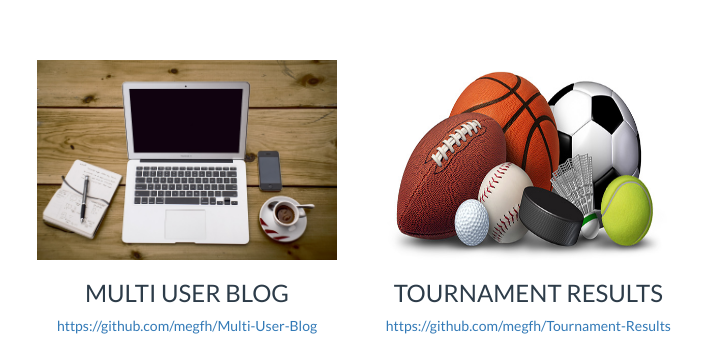
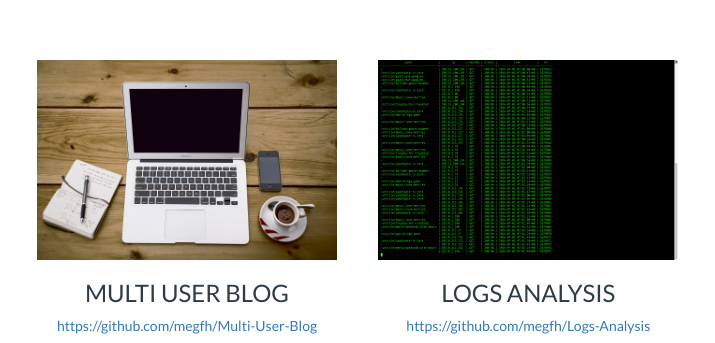
Before and after one commit to megfh/Portfolio-Site, a plain HTML site: page index.html in a window 1280 px wide. Shown: the part 667-1010 px from the top of the page, 453-1168 px from the left. Drawn offline with Linux system fonts and the light colour scheme.

Commit message:
removed tournament results link and added logs analysis

```diff
--- a/index.html
+++ b/index.html
@@ -49,10 +49,10 @@
                     </p>
                 </article>
                 <article class="col-md-4">
-                    <img class="img-responsive project-image" src="images/sports.jpg" alt="sports balls">
-                    <h3 class="text-uppercase">Tournament Results</h3>
+                    <img class="img-responsive project-image" src="images/logs.png" alt="data logs">
+                    <h3 class="text-uppercase">Logs Analysis</h3>
                     <p>
-                        <a href="https://github.com/megfh/Tournament-Results">https://github.com/megfh/Tournament-Results</a>
+                        <a href="https://github.com/megfh/Logs-Analysis">https://github.com/megfh/Logs-Analysis</a>
                     </p>
                 </article>
             </section>
```
Also changed, not shown: images/logs.png (added), images/sports.jpg (deleted).
